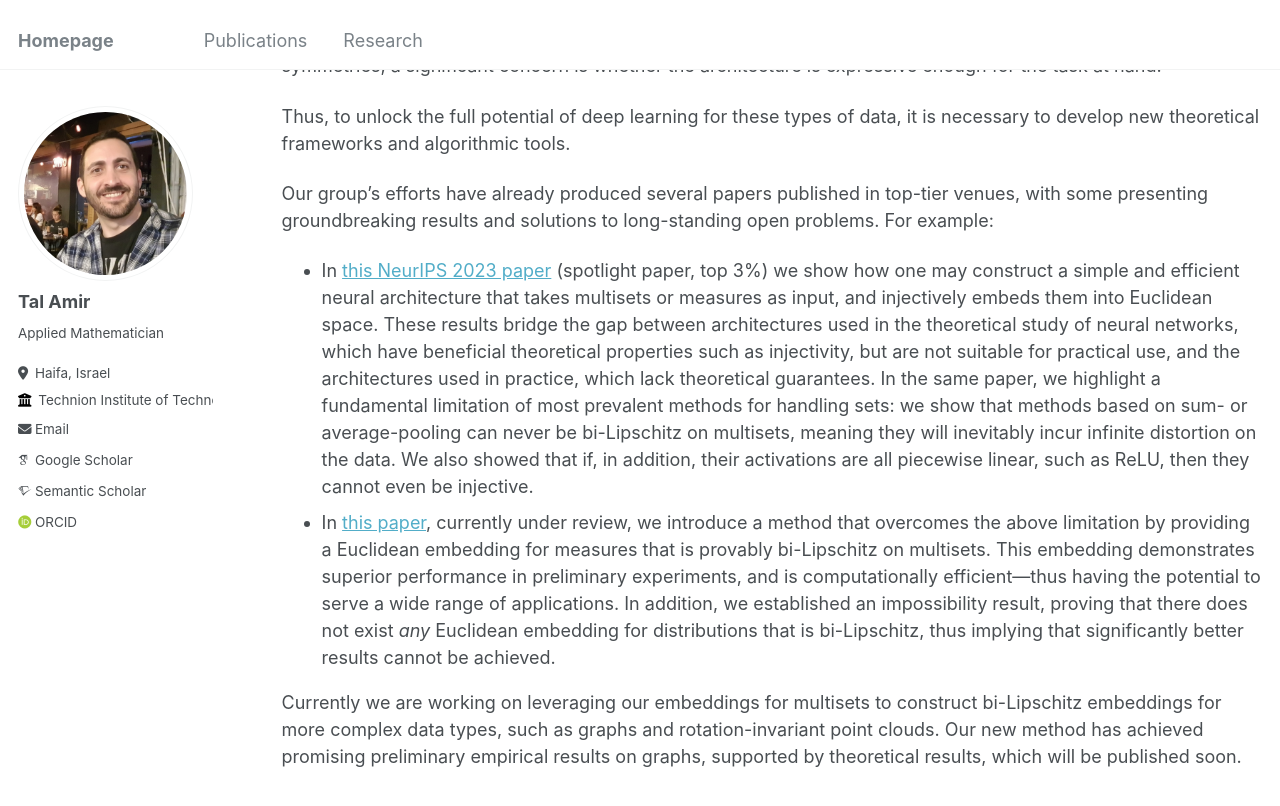
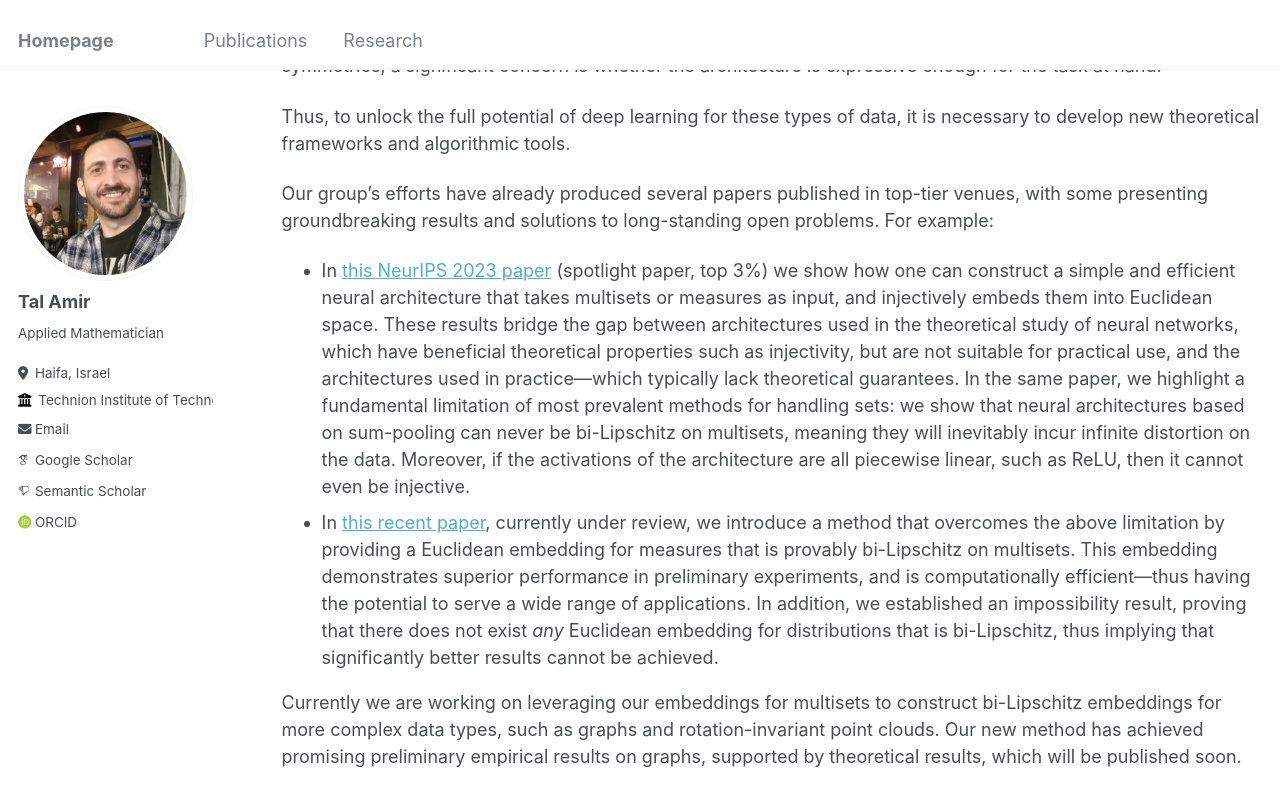
Before and after one commit to tal-amir/tal-amir.github.io, a Jekyll site: the page built from _pages/research.md, in a window 1280 px wide and 900 px high, scrolled down 494 px. Shown: the top 806 px of the window. Built offline with Jekyll 4.4.1, drawn with Linux system fonts in a browser that asks for light colours; some web fonts are replaced.

Commit message:
Update research.md

```diff
--- a/_pages/research.md
+++ b/_pages/research.md
@@ -19,7 +19,7 @@
 
 Our group's efforts have already produced several papers published in top-tier venues, with some presenting groundbreaking results and solutions to long-standing open problems. For example:
 
-- In [this NeurIPS 2023 paper](https://tal-amir.github.io/publication/2023-12%20Neural%20Injective%20Functions) (spotlight paper, top 3%) we show how one may construct a simple and efficient neural architecture that takes multisets or measures as input, and injectively embeds them into Euclidean space. These results bridge the gap between architectures used in the theoretical study of neural networks, which have beneficial theoretical properties such as injectivity, but are not suitable for practical use, and the architectures used in practice, which lack theoretical guarantees. In the same paper, we highlight a fundamental limitation of most prevalent methods for handling sets: we show that methods based on sum- or average-pooling can never be bi-Lipschitz on multisets, meaning they will inevitably incur infinite distortion on the data. We also showed that if, in addition, their activations are all piecewise linear, such as ReLU, then they cannot even be injective.
-- In [this paper](https://tal-amir.github.io/publication/2024-05%20Fourier%20Sliced-Wasserstein%20Embedding), currently under review, we introduce a method that overcomes the above limitation by providing a Euclidean embedding for measures that is provably bi-Lipschitz on multisets. This embedding demonstrates superior performance in preliminary experiments, and is computationally efficient—thus having the potential to serve a wide range of applications. In addition, we established an impossibility result, proving that there does not exist _any_ Euclidean embedding for distributions that is bi-Lipschitz, thus implying that significantly better results cannot be achieved.
+- In [this NeurIPS 2023 paper](https://tal-amir.github.io/publication/2023-12%20Neural%20Injective%20Functions) (spotlight paper, top 3%) we show how one can construct a simple and efficient neural architecture that takes multisets or measures as input, and injectively embeds them into Euclidean space. These results bridge the gap between architectures used in the theoretical study of neural networks, which have beneficial theoretical properties such as injectivity, but are not suitable for practical use, and the architectures used in practice—which typically lack theoretical guarantees. In the same paper, we highlight a fundamental limitation of most prevalent methods for handling sets: we show that neural architectures based on sum-pooling can never be bi-Lipschitz on multisets, meaning they will inevitably incur infinite distortion on the data. Moreover, if the activations of the architecture are all piecewise linear, such as ReLU, then it cannot even be injective.
+- In [this recent paper](https://tal-amir.github.io/publication/2024-05%20Fourier%20Sliced-Wasserstein%20Embedding), currently under review, we introduce a method that overcomes the above limitation by providing a Euclidean embedding for measures that is provably bi-Lipschitz on multisets. This embedding demonstrates superior performance in preliminary experiments, and is computationally efficient—thus having the potential to serve a wide range of applications. In addition, we established an impossibility result, proving that there does not exist _any_ Euclidean embedding for distributions that is bi-Lipschitz, thus implying that significantly better results cannot be achieved.
 
 Currently we are working on leveraging our embeddings for multisets to construct bi-Lipschitz embeddings for more complex data types, such as graphs and rotation-invariant point clouds. Our new method has achieved promising preliminary empirical results on graphs, supported by theoretical results, which will be published soon.
```
